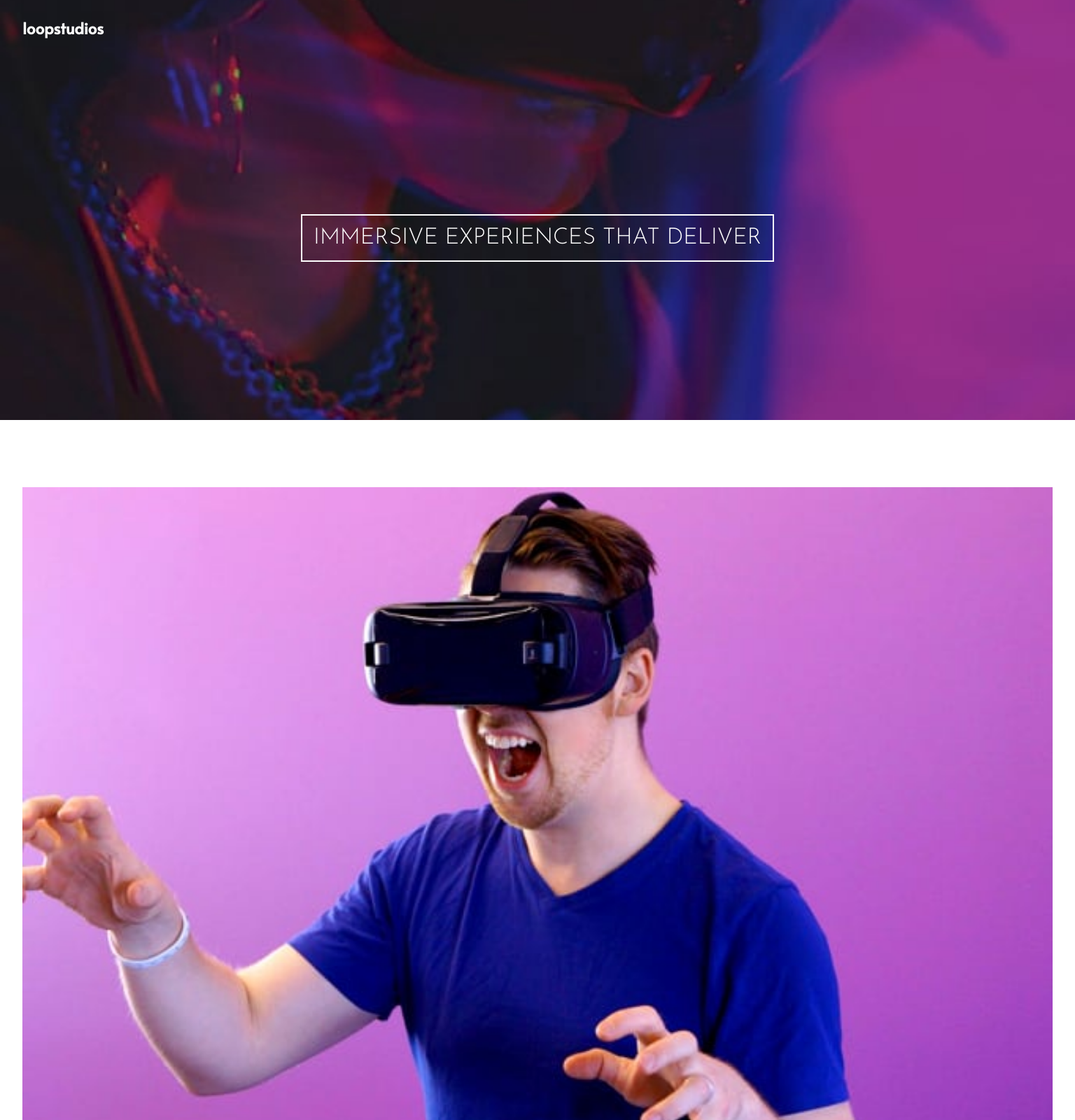
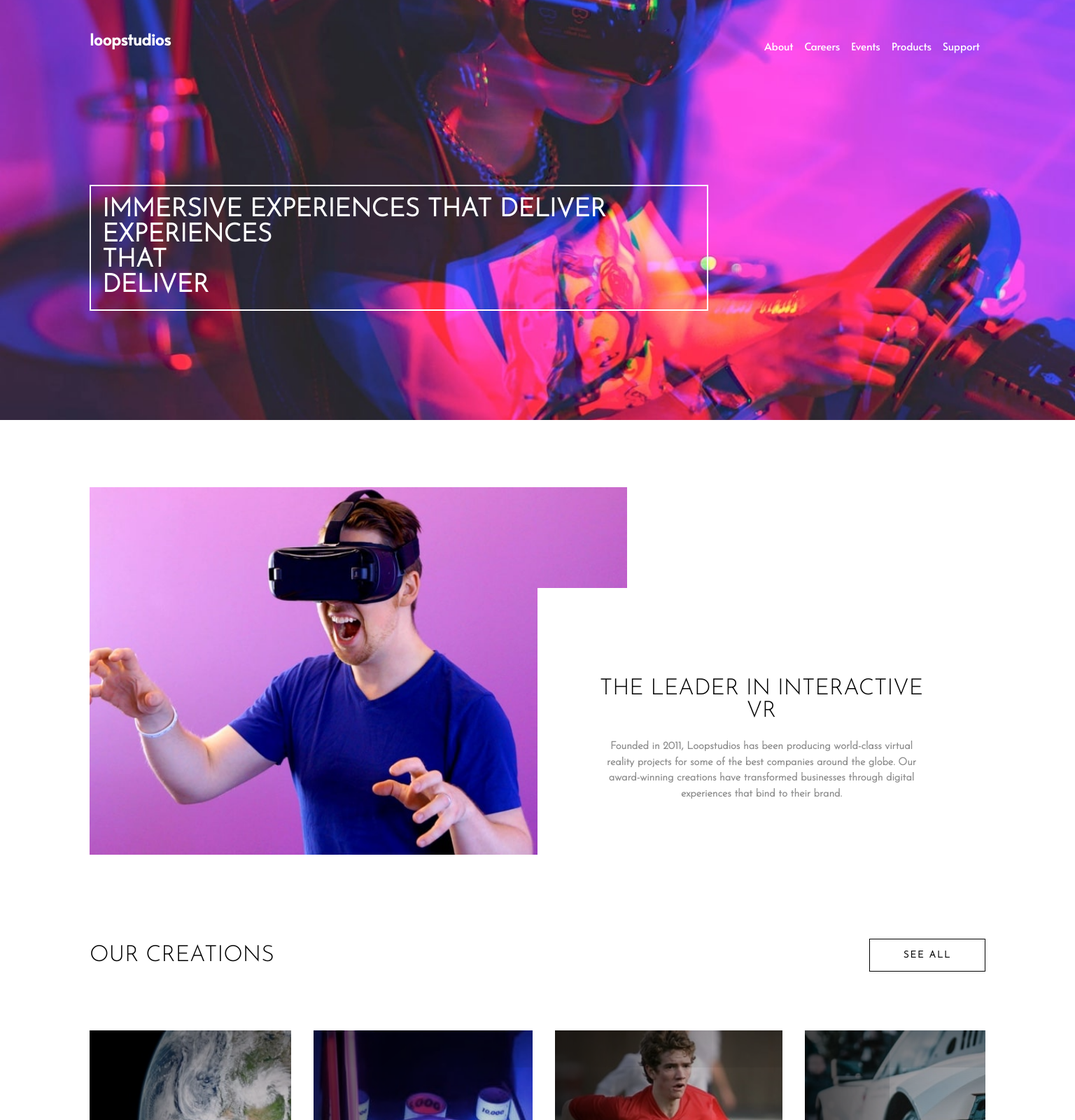
Before and after one commit to abdulwahab151909/loopstudios-landing-page-main-challenge, a plain HTML site: page index.html in a window 1536 px wide. Shown: the top 1600 px of the page at 70% size. Drawn offline with Linux system fonts and the light colour scheme.

Commit message:
coded desktop version

```diff
--- a/index.html
+++ b/index.html
@@ -19,6 +19,9 @@
       href="https://fonts.googleapis.com/css2?family=Alata&family=Josefin+Sans:wght@300&display=swap"
       rel="stylesheet"
     />
+
+
+
     <link rel="stylesheet" href="./style.css" />
     <script
       src="https://kit.fontawesome.com/d583edf3bb.js"
@@ -39,7 +42,12 @@
       </nav>
 
       <section class="section-intro">
-        <h2>Immersive experiences that deliver</h2>
+        <div class="main-title">
+          <h2>Immersive experiences that deliver</h2>
+          <h2>experiences</h2>
+          <h2>that</h2>
+          <h2>deliver</h2>
+        </div>
       </section>
     </div>
 
@@ -49,17 +57,24 @@
           src="./images/mobile/image-interactive.jpg"
           alt="a man using VR headset"
         />
-        <h2 class="heading">The leader in interactive VR</h2>
+        <div class="about-text">
+          <h2 class="heading">The leader in interactive VR</h2>
         <p>
           Founded in 2011, Loopstudios has been producing world-class virtual
           reality projects for some of the best companies around the globe. Our
           award-winning creations have transformed businesses through digital
           experiences that bind to their brand.
         </p>
+        </div>
       </section>
       <section class="section-creations">
-        <h2 class="heading">Our creations</h2>
+        <div class="creation-div">
+          <h2 class="heading">Our creations</h2>
+          <button class="button">See all</button>
+        </div>
+
         <div class="products">
+          <div class="wrap">
           <article class="div-product" id="deep-earth">
             <div>
               <h3>Deep</h3>
@@ -84,6 +99,8 @@
               <h3>grid</h3>
             </div>
           </article>
+        </div>
+        <div class="wrap">
           <article class="div-product" id="from-up-above">
             <div>
               <h3>From up</h3>
@@ -108,9 +125,10 @@
               <h3>fisheye</h3>
             </div>
           </article>
+          </div>
         </div>
 
-        <button class="button">See all</button>
+        <button class="button" id="see-all-mobile-button" >See all</button>
       </section>
     </div>
 
--- a/style.css
+++ b/style.css
@@ -87,16 +87,15 @@ nav h1 {
   align-items: center;
 }
 
-.section-intro h2 {
-  font-size: 2rem;
-  font-weight: 500;
+.main-title {
+  font-size: 1.5rem;
   font-family: "Josefin Sans", sans-serif;
+  font-weight: 100;
   text-transform: uppercase;
   border: 2px solid var(--white);
   color: var(--white);
-  font-weight: 300;
   padding: 1rem;
-  margin: 0px var(--left-right-space);
+  margin: 0px var(--left-right-space) 1.5rem var(--left-right-space);
 }
 
 /* heading style */
@@ -110,6 +109,7 @@ nav h1 {
   text-align: center;
   width: 100%;
   margin-top: 3rem;
+  display: inline-block;
 }
 
 /* about section */
@@ -224,7 +224,7 @@ nav h1 {
   border: 1px solid var(--very-dark-gray);
 }
 
-.section-creations button {
+.center button {
   margin: 0 auto;
   display: block;
   margin-top: 2rem;
@@ -302,3 +302,145 @@ footer li {
   list-style-type: none;
   margin: 0 0.5rem;
 }
+
+/* desktop */
+
+@media (min-width: 1440px) {
+  :root {
+    --left-right-space: 8rem;
+  }
+
+  /* navigation */
+
+  .intro-bg {
+    background-image: url("./images/desktop/image-hero.jpg");
+  }
+
+  nav ul {
+    display: inline-block;
+  }
+
+  .company-name {
+    width: auto;
+  }
+
+  nav {
+    display: flex;
+    justify-content: space-between;
+    padding: 2.5rem var(--left-right-space);
+  }
+
+  nav ul {
+    display: flex;
+    color: var(--white);
+    list-style-type: none;
+    font-family: "Alata", sans-serif;
+  }
+
+  nav li {
+    margin: 0 0.5rem;
+  }
+
+  .section-intro h2 {
+    margin-right: var(--left-right-space);
+  }
+
+  .section-intro {
+    align-self: flex-start;
+    flex-grow: 1;
+    flex-shrink: 1;
+    flex-basis: auto;
+    display: flex;
+    align-items: center;
+  }
+
+  /* about section */
+
+  .section-about {
+    display: grid;
+    grid-template-columns: repeat(10, 1fr);
+  }
+
+  .section-about img {
+    content: url("./images/desktop/image-interactive.jpg");
+    grid-column: 1/7;
+    grid-row: 1/2;
+  }
+
+  .about-text {
+    background-color: var(--white);
+    grid-column: 6/11;
+    grid-row: 1/2;
+    margin-top: 15rem;
+    padding: 5rem;
+  }
+
+  .creation-div {
+    width: 100;
+    display: flex;
+    flex-direction: row;
+    justify-content: space-between;
+    flex-wrap: nowrap;
+    align-items: center;
+  }
+
+  .creation-div .heading {
+    width: auto;
+    margin-top: 0;
+  }
+
+  .creation-div .button {
+    margin: 20px 0 20px 0;
+  }
+
+  .section-creations .creation-div h2 {
+    text-align: center;
+    display: inline-block;
+  }
+
+  .wrap {
+    width: 100%;
+    display: flex;
+    flex-wrap: nowrap;
+    gap: 2rem;
+  }
+
+  .div-product {
+    min-height: 30rem;
+    margin-top: 2rem;
+    flex-grow: 1;
+    background-position: left top;
+  }
+
+  #deep-earth {
+    background-image: url("./images/desktop/image-deep-earth.jpg");
+  }
+
+  #night-arcade {
+    background-image: url("./images/desktop/image-night-arcade.jpg");
+  }
+
+  #soccer-team {
+    background-image: url("./images/desktop/image-soccer-team.jpg");
+  }
+
+  #the-grid {
+    background-image: url("./images/desktop/image-grid.jpg");
+  }
+
+  #from-up-above {
+    background-image: url("./images/desktop/image-from-above.jpg");
+  }
+
+  #pocket-borealis {
+    background-image: url("./images/desktop/image-pocket-borealis.jpg");
+  }
+
+  #the-curiosity {
+    background-image: url("./images/desktop/image-curiosity.jpg");
+  }
+
+  #make-it-fisheye {
+    background-image: url("./images/desktop/image-fisheye.jpg");
+  }
+}
```
